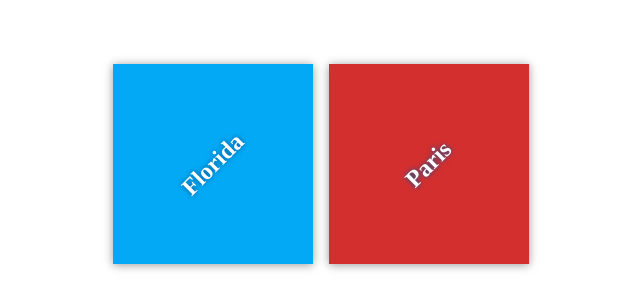
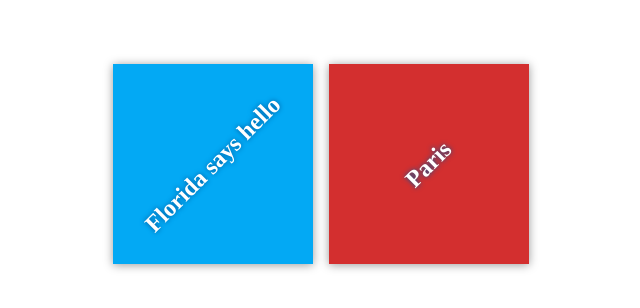
Before and after one commit to McGuigs/my-travel-plans, a plain HTML site: page index.html in a window 1280 px wide. Shown: the part 236-544 px from the top of the page, without its empty margins (319-959 px from the left). Drawn offline with Linux system fonts and the light colour scheme; files that its build step writes are made by us from their sources.

Commit message:
Changed Heading Text

```diff
--- a/index.html
+++ b/index.html
@@ -11,7 +11,7 @@
     <div class="container">
         <div class="destination-container">
             <div class="destination" id="florida">
-                <h2>Florida</h2>
+                <h2>Florida says hello</h2>
             </div>
 
             <div class="destination" id="paris">
```
